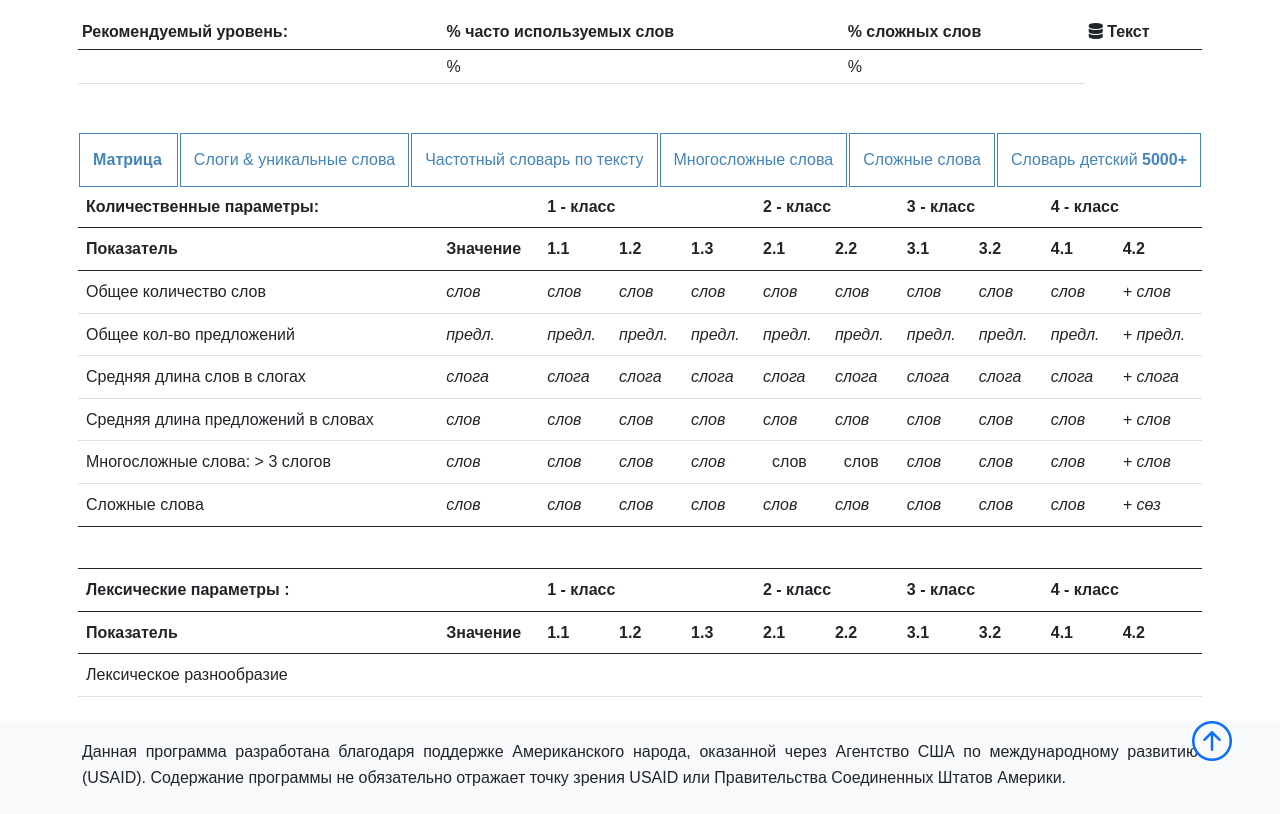
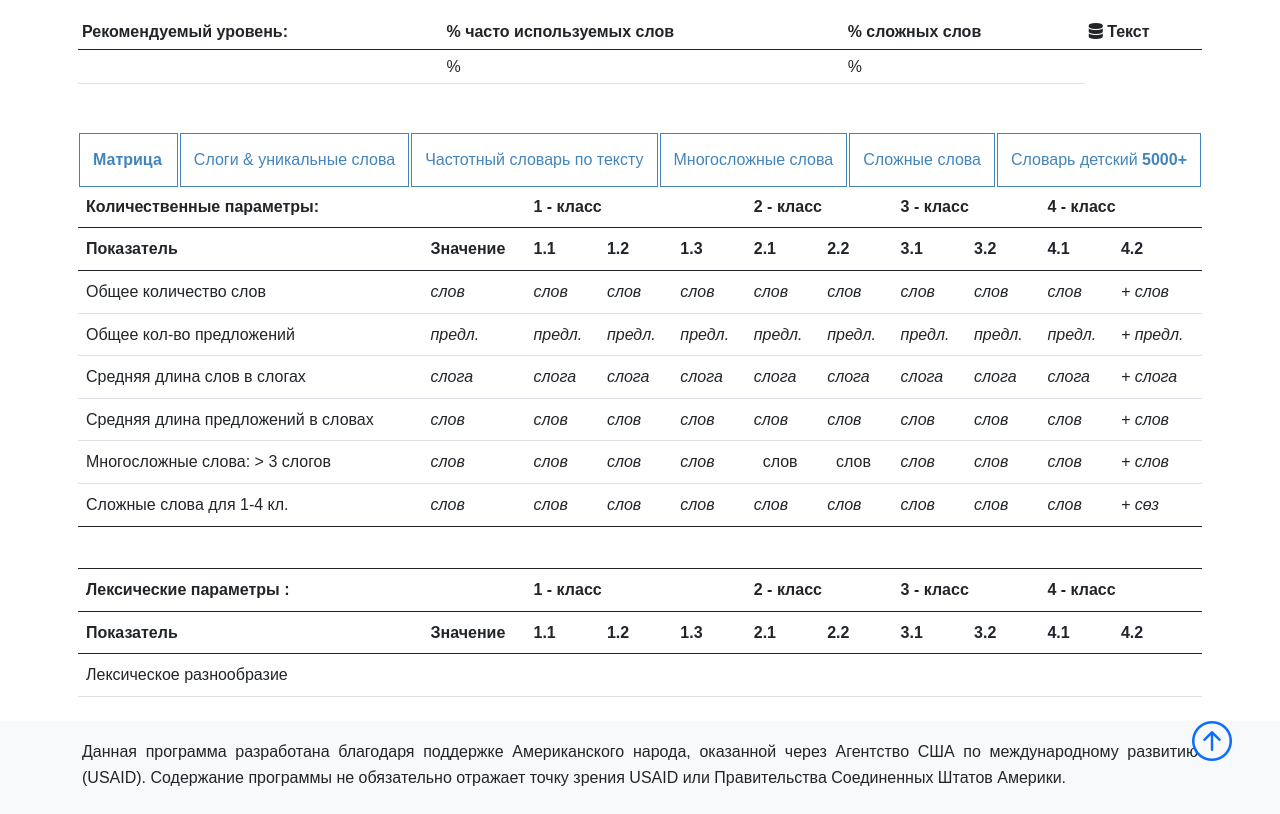
Before and after one commit to dellsoftstart/wc, a Django app: template tj/templates/tj/result.html in a window 1280 px wide. Shown: the part 141-955 px from the top of the page. Run offline with Django 4.2, Linux system fonts and the light colour scheme; the template is opened without the code that fills it, so the values that code supplies are empty; some libraries are stand-ins or nearby versions.

Commit message:
result.html

```diff
--- a/tj/templates/tj/result.html
+++ b/tj/templates/tj/result.html
@@ -143,10 +143,7 @@
 
                     <td>
                       Общее количество слов
-                      <i class="fa fa-info-circle info_btn"
-                      data-bs-toggle="modal"
-                      data-bs-target="#info_modal_1"
-                      aria-hidden="true"></i>
+
 
                     </td>
                     <td><span id="words">{{words_q}}</span><em> слов<em></td>
@@ -163,10 +160,7 @@
                   </tr>
                   <tr id="NumberOfSentences">
                     <td>Общее кол-во предложений
-                      <i class="fa fa-info-circle info_btn"
-                      data-bs-toggle="modal"
-                      data-bs-target="#info_modal_2"
-                      aria-hidden="true"></i>
+
                     </td>
                     <td><span id="sentences">{{sentence_q}}</span><em> предл.</em></td>
                     <td {% if sentence_q >= 1 and sentence_q <= g1_sentence_q_l1  %} class="wordQClass" {% endif %}><em> {{g1_sentence_q_l1}} предл.</em></td>
@@ -184,10 +178,7 @@
 
                   <tr id="average_syllables">
                     <td>Средняя длина слов в слогах
-                      <i class="fa fa-info-circle info_btn"
-                      data-bs-toggle="modal"
-                      data-bs-target="#info_modal_3"
-                      aria-hidden="true"></i>
+
                     </td>
                     <td><span id="m_slog">{{syllables_avg}}</span><em> слога</em></td>
                     <td {% if syllables_avg >= 1 and syllables_avg <= g1_avgwl_insyllables_l1  %} class="wordQClass" {% endif %}><em>{{g1_avgwl_insyllables_l1}} слога</em></td>
@@ -205,10 +196,7 @@
 
                   <tr id="AverageNumberOfSent">
                     <td>Средняя длина предложений в словах
-                      <i class="fa fa-info-circle info_btn"
-                      data-bs-toggle="modal"
-                      data-bs-target="#info_modal_4"
-                      aria-hidden="true"></i>
+
                     </td>
                     <td><span id="sentence_avg">{{sentence_avg}}</span> <em>слов</em></td>
                     <td {% if sentence_avg >= 1 and sentence_avg <= g1_avgl_sentences_inw_l1  %} class="wordQClass" {% endif %}><em> {{g1_avgl_sentences_inw_l1}} слов</em></td>
@@ -228,7 +216,7 @@
                     <td>Многосложные слова: > 3 слогов</em>
                       <i class="fa fa-info-circle info_btn"
                       data-bs-toggle="modal"
-                      data-bs-target="#info_modal_5"
+                      data-bs-target="#info_modal_1"
                       aria-hidden="true"></i>
                     </td>
                     <td><span id="long_words1">{{multisyllabic_wq}}</span><em> слов<em></td>
@@ -244,10 +232,10 @@
                   </tr>
 
                   <tr id="NumberOfLongWords">
-                    <td>Сложные слова
+                    <td>Сложные слова для 1-4 кл.
                       <i class="fa fa-info-circle info_btn"
                       data-bs-toggle="modal"
-                      data-bs-target="#info_modal_6"
+                      data-bs-target="#info_modal_2"
                       aria-hidden="true"></i>
                     </td>
                     <td><span id="long_words1">{{compound_w_q}}</span><em> слов<em></td>
@@ -290,10 +278,10 @@
                   </thead>
 
                   <tr id="NumberOfLongWords">
-                    <td>Лексическое разнообразие
+                    <td>Лексическое разнообразие</em>
                       <i class="fa fa-info-circle info_btn"
                       data-bs-toggle="modal"
-                      data-bs-target="#info_modal_7"
+                      data-bs-target="#info_modal_4"
                       aria-hidden="true"></i>
                     </td>
                     <td><span id="long_words1">{{lexical_d}}</span><em> <em></td>
```
